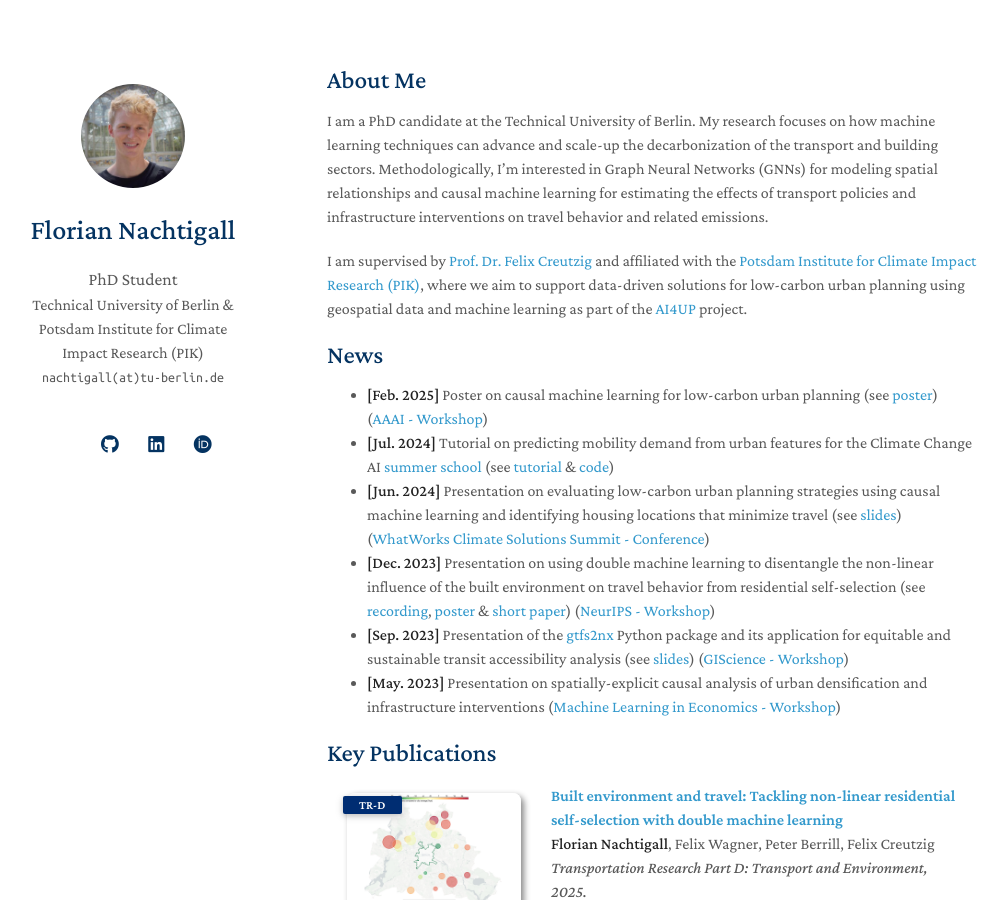
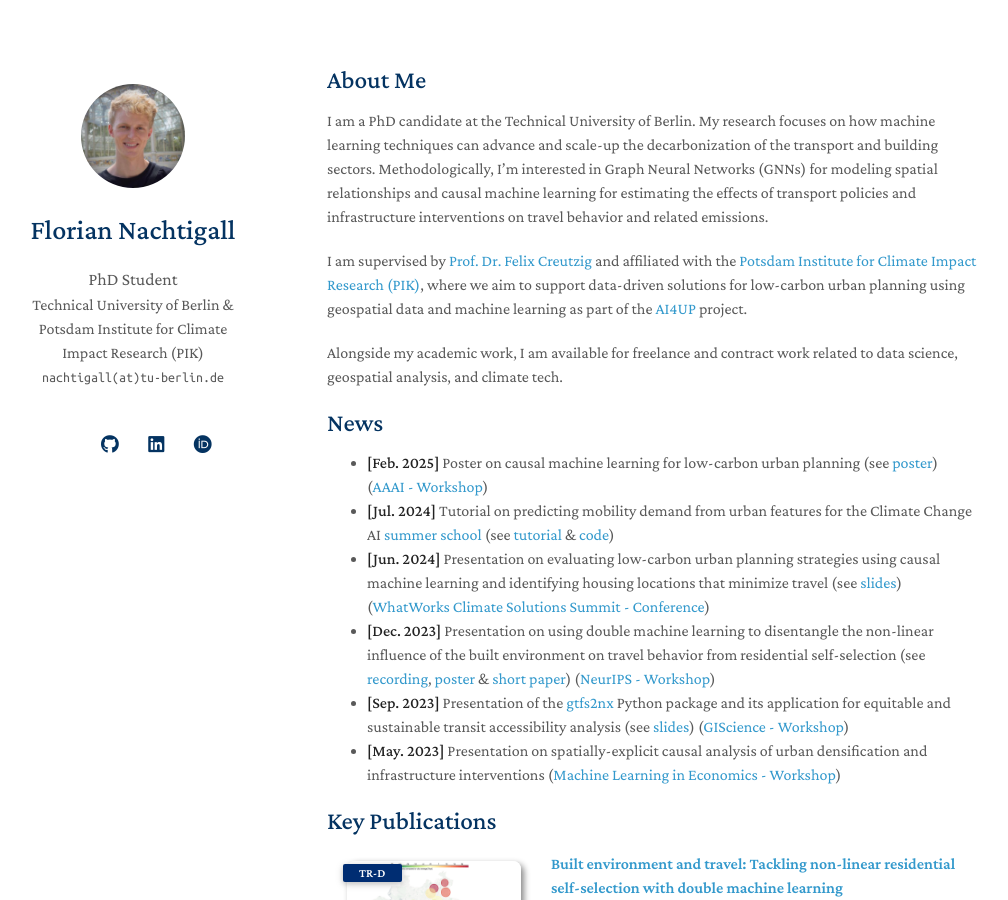
Before and after one commit to FlorianNachtigall/floriannachtigall.github.io, a Jekyll site: the page built from index.md, in a window 1280 px wide and 900 px high. Shown: the whole window, without its empty margins (143-1151 px from the left). Built offline with Jekyll 4.4.1, drawn with Linux system fonts in a browser that asks for light colours; nearby versions of some CDN libraries; a style sheet for code colours, icons or effects is not loaded; our own code applies the rules of GitHub Pages for plain Markdown files.

Commit message:
Add sole proprietorship statement

```diff
--- a/index.md
+++ b/index.md
@@ -8,6 +8,7 @@ I am a PhD candidate at the Technical University of Berlin. My research focuses
 
 I am supervised by [Prof. Dr. Felix Creutzig](https://www.mcc-berlin.net/en/about/team/creutzig-felix.html) and affiliated with the [Potsdam Institute for Climate Impact Research (PIK)](https://www.pik-potsdam.de/en/institute/departments/climate-economics-and-policy/research/cities-data-science-and-sustainable-planning/cities-data-science-and-sustainable-planning), where we aim to support data-driven solutions for low-carbon urban planning using geospatial data and machine learning as part of the [AI4UP](https://www.mcc-berlin.net/forschung/arbeitsgruppen/landnutzung-infrastruktur-und-transport/ai4up.html) project.
 
+Alongside my academic work, I am available for freelance and contract work related to data science, geospatial analysis, and climate tech.
 
 
 ## News
```
